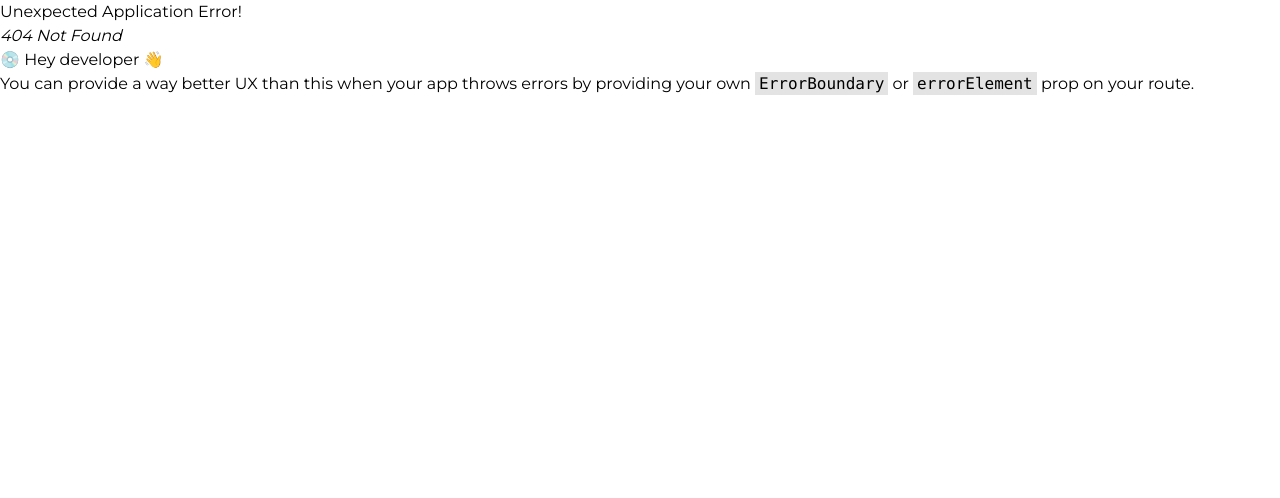
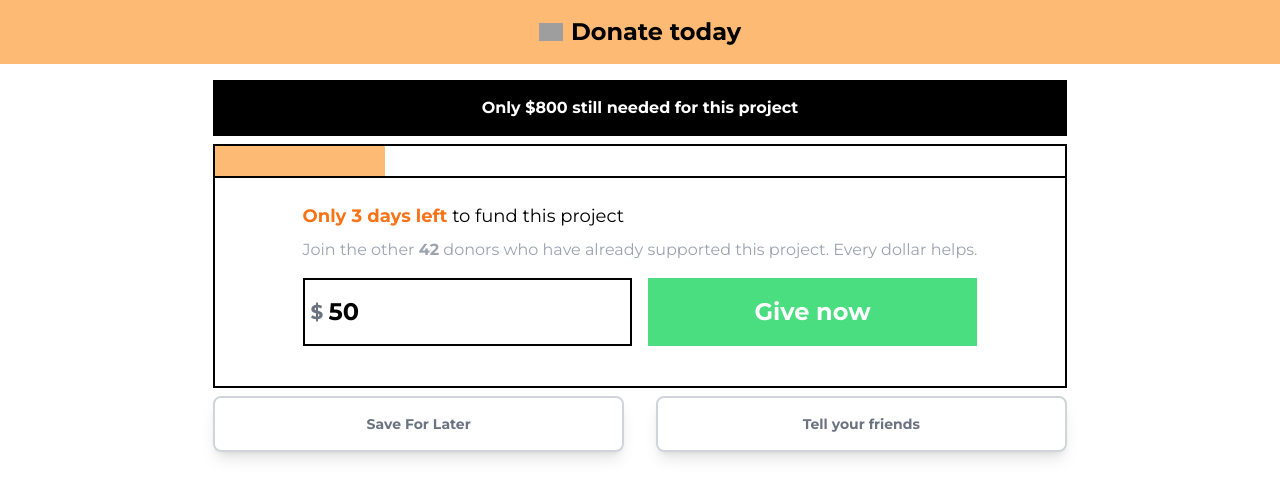
Before and after one commit to ShlokD/fe-challenges, a React (Vite) app: page /donations-widget in a window 1280 px wide. Before the commit this address had no page. Shown: the top 498 px of the page. Built offline with nearby package versions, Linux system fonts and the light colour scheme; grey boxes are pictures that could not be loaded.

Commit message:
Add donations widget

```diff
--- a/src/App.tsx
+++ b/src/App.tsx
@@ -48,6 +48,9 @@ function App() {
         <li className="text-2xl w-10/12 text-center my-2 bg-blue-500 text-white p-2 rounded-lg">
           <Link to={`/stolen-bikes`}>Joincom - Stolen Bike Index</Link>
         </li>
+        <li className="text-2xl w-10/12 text-center my-2 bg-blue-500 text-white p-2 rounded-lg">
+          <Link to={`/donations-widget`}>Loktra - Donations Widget</Link>
+        </li>
       </ul>
     </div>
   );
--- a/src/index.css
+++ b/src/index.css
@@ -26,3 +26,12 @@ body {
   flex-direction: column;
   min-height: 100vh;
 }
+
+progress::-webkit-progress-bar {
+  background-color: #fff;
+  width: 100%;
+}
+
+progress::-webkit-progress-value {
+  background-color: #fdba74;
+}
--- /dev/null
+++ b/src/loktra-donations/index.tsx
@@ -0,0 +1,164 @@
+import { FC, JSX, ReactNode, useState } from "react";
+
+import HomeLink from "../home-link";
+
+const Dialog: FC<{ onClose: () => void; children?: ReactNode }> = ({
+  onClose,
+  children,
+}) => {
+  return (
+    <div
+      className="absolute w-1/2 border-2 border-black left-1/2 top-1/2 flex flex-col items-center justify-center z-10 rounded-lg shadow-lg bg-white"
+      style={{ transform: `translate(-50%,-50%)` }}
+      role="dialog"
+    >
+      <button
+        className="self-end p-6 text-2xl font-bold"
+        onClick={onClose}
+        aria-label="close dialog"
+      >
+        X
+      </button>
+      {children}
+    </div>
+  );
+};
+
+const SaveDialog = () => (
+  <div className="text-xl text-black p-8 font-bold">Saved!</div>
+);
+
+const DIALOGS: Record<string, () => JSX.Element> = {
+  SAVE: SaveDialog,
+};
+
+const DonationsWidget = () => {
+  const [showDialog, setShowDialog] = useState(false);
+  const [total, setTotal] = useState(200);
+  const [amount, setAmount] = useState(50);
+  const [currentDialog, setCurrentDialog] = useState("");
+
+  const handleSaveForLater = () => {
+    setCurrentDialog("SAVE");
+    setShowDialog(true);
+  };
+
+  const handleShare = () => {
+    setCurrentDialog("SHARE");
+    setShowDialog(true);
+  };
+
+  const handleClose = () => {
+    setCurrentDialog("");
+    setShowDialog(false);
+  };
+
+  const handleGiveNow = () => {
+    if (amount + total > 1000) {
+      setTotal(1000);
+    }
+    if (amount > 0) {
+      setTotal((prev) => prev + amount);
+      setAmount(50);
+    }
+  };
+
+  const text = `I donated $${amount}`;
+
+  const ShareDialog = () => {
+    return (
+      <div className="flex flex-row p-4 gap-4">
+        <a
+          className="border-2 p-4 rounded-lg"
+          href={`https://twitter.com/intent/tweet?text=${text}`}
+          data-size="large"
+        >
+          Tweet
+        </a>
+      </div>
+    );
+  };
+
+  DIALOGS["SHARE"] = ShareDialog;
+
+  const DialogChild: () => JSX.Element | null = DIALOGS[currentDialog] || null;
+
+  return (
+    <div className="flex flex-col w-full h-full ">
+      <header className="bg-orange-300 p-4 flex flex-row justify-center gap-2 items-center">
+        <HomeLink />
+        <h1 className="font-bold text-2xl"> Donate today </h1>
+      </header>
+      <main className="flex flex-col w-full h-screen my-4 items-center">
+        <div className="w-2/3 bg-black text-white font-bold text-center p-4 mb-2">
+          Only ${1000 - total} still needed for this project
+        </div>
+        <progress
+          value={total}
+          className="border-t-2 border-r-2 border-l-2 border-black w-2/3 h-8 flex justify-center bg-white"
+          max="1000"
+        />
+        <div className="flex flex-col items-center justify-center w-2/3 border-2 border-black p-6">
+          <div>
+            <p className="text-lg">
+              <span className="text-orange-500 font-bold">
+                Only 3 days left
+              </span>{" "}
+              to fund this project
+            </p>
+            <p className="text-gray-400 my-2">
+              Join the other <span className="font-bold">42</span> donors who
+              have already supported this project. Every dollar helps.
+            </p>
+            <div className="flex flex-row justify-center gap-4 my-4">
+              <div className="w-1/2 relative">
+                <input
+                  type="number"
+                  className="border-2 border-black py-4 text-2xl font-bold w-full pl-6"
+                  value={amount}
+                  min="0"
+                  max={1000 - total}
+                  onChange={(ev) => setAmount(parseInt(ev?.target?.value))}
+                  aria-label="Amount"
+                />
+                <div className="absolute top-0 block pt-5 px-2 text-xl font-bold text-gray-500">
+                  $
+                </div>
+              </div>
+              <button
+                className={`${
+                  total >= 1000 ? "bg-gray-500" : "bg-green-400"
+                } text-white w-1/2 p-4 font-bold text-2xl`}
+                disabled={total >= 1000}
+                onClick={handleGiveNow}
+              >
+                Give now
+              </button>
+            </div>
+          </div>
+        </div>
+        <div className="flex flex-row gap-8 my-2 w-2/3">
+          <button
+            className="shadow-lg w-1/2 text-gray-500 font-bold text-sm rounded-lg p-4 border-2 border-gray-300"
+            onClick={handleSaveForLater}
+          >
+            Save For Later
+          </button>
+          <button
+            className="shadow-lg w-1/2 text-gray-500 font-bold text-sm rounded-lg p-4 border-2 border-gray-300"
+            onClick={handleShare}
+          >
+            Tell your friends
+          </button>
+        </div>
+        {showDialog && (
+          <Dialog onClose={handleClose}>
+            <DialogChild />
+          </Dialog>
+        )}
+      </main>
+    </div>
+  );
+};
+
+export default DonationsWidget;
--- a/src/main.tsx
+++ b/src/main.tsx
@@ -17,7 +17,7 @@ const Installments = React.lazy(() => import("./creditas-insurance"));
 const ParticipationChart = React.lazy(() => import("./cubo-graph"));
 const PotionsStore = React.lazy(() => import("./merlins-potions"));
 const StolenBikes = React.lazy(() => import("./stolen-bike"));
-
+const DonationsWidget = React.lazy(() => import("./loktra-donations"));
 const router = createBrowserRouter([
   {
     path: "/",
@@ -71,6 +71,10 @@ const router = createBrowserRouter([
     path: "/stolen-bikes",
     element: <StolenBikes />,
   },
+  {
+    path: "/donations-widget",
+    element: <DonationsWidget />,
+  },
 ]);
 
 export const Main = (
```
Also changed, not shown: 1 other file (tests, documents, lock files or other folders).
